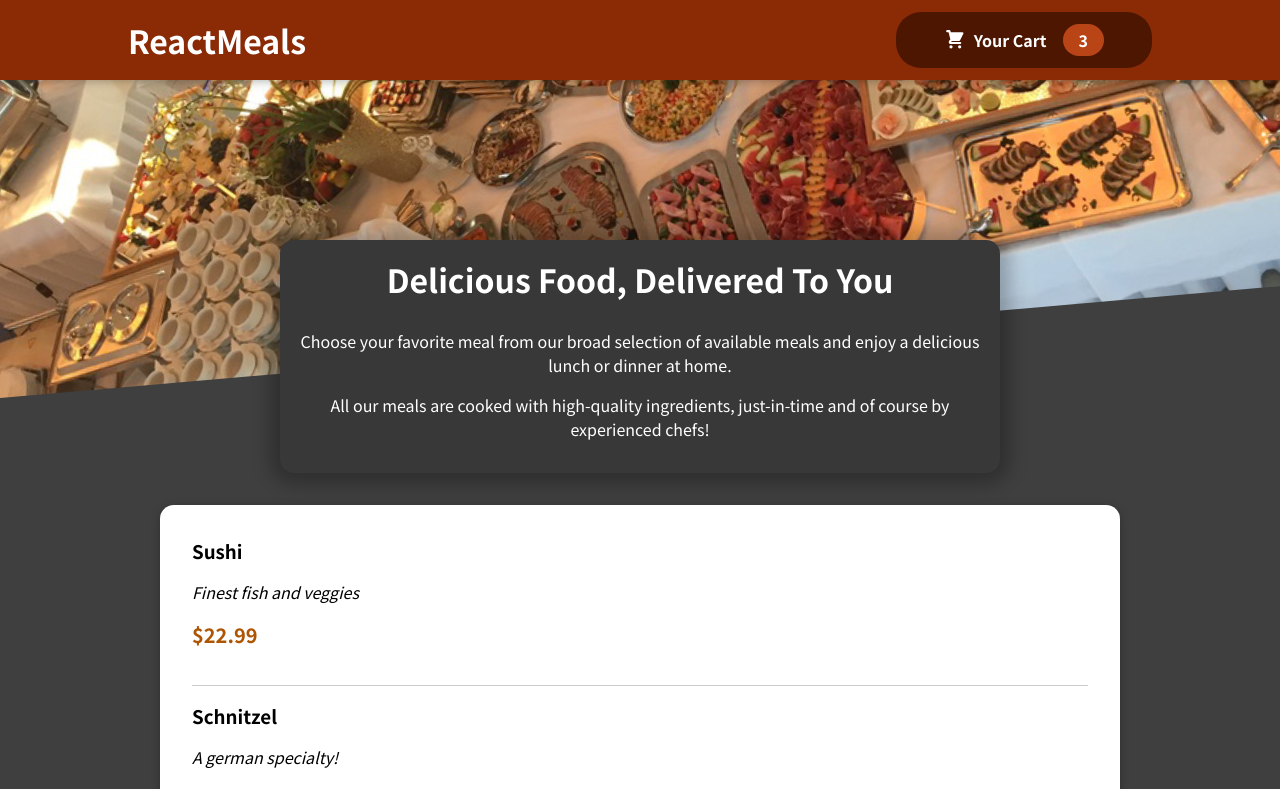
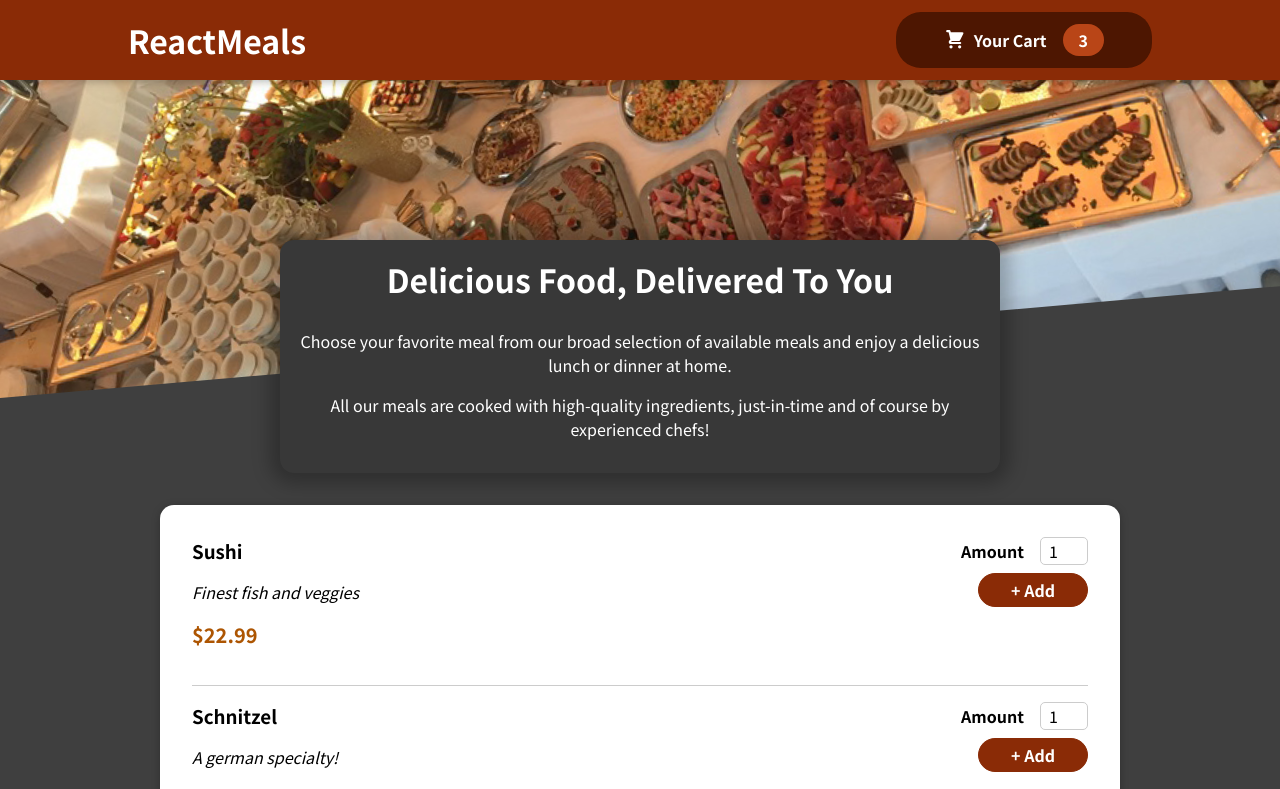
Before and after one commit to IS-Projects/order-food-app-react, a React (Create React App) app: page / in a window 1280 px wide. Shown: the top 789 px of the page. Built offline with nearby package versions, Linux system fonts and the light colour scheme.

Commit message:
updated mealitemform to pass an id for input

```diff
--- a/src/components/Meals/AvailableMeals.js
+++ b/src/components/Meals/AvailableMeals.js
@@ -37,6 +37,7 @@ const AvailableMeals = () => {
           {DUMMY_MEALS.map((meal) => (
             <MealItem
               key={meal.id}
+              id={meal.id}
               name={meal.name}
               description={meal.description}
               price={meal.price}
--- a/src/components/Meals/MealItem/MealItem.js
+++ b/src/components/Meals/MealItem/MealItem.js
@@ -1,16 +1,20 @@
 import classes from "./MealItem.module.css";
+import MealItemForm from "./MealItemForm";
 
-const MealItem = ({ name, description, price }) => {
+const MealItem = ({ name, description, price, id }) => {
   const fixedPrice = price.toFixed(2);
   return (
-    <div className={classes.meal}>
+    <li className={classes.meal}>
       <div>
         <h3>{name}</h3>
         {/* in tutorial, he uses div */}
         <p className={classes.description}>{description}</p>
         <p className={classes.price}>${fixedPrice}</p>
       </div>
-    </div>
+      <div>
+        <MealItemForm id={id} />
+      </div>
+    </li>
   );
 };
 
--- a/src/components/Meals/MealItem/MealItemForm.js
+++ b/src/components/Meals/MealItem/MealItemForm.js
@@ -1,10 +1,20 @@
 import Input from "../../UI/Input";
 import classes from "./MealItemForm.module.css";
 
-const MealItemForm = () => {
+const MealItemForm = (props) => {
   return (
     <form className={classes.form}>
-      <Input label="Amount" id="amount" type="number" />
+      <Input
+        label="Amount"
+        input={{
+          id: "amount_" + props.id,
+          type: "number",
+          min: "1",
+          max: "5",
+          step: "1",
+          defaultValue: "1",
+        }}
+      />
       <button>+ Add</button>
     </form>
   );
--- a/src/components/UI/Input.js
+++ b/src/components/UI/Input.js
@@ -2,9 +2,11 @@ import classes from "./Input.module.css";
 
 const Input = (props) => {
   return (
-    <div className={`${classes.input} ${props.className}`}>
-      <label htmlFor={props.id}>{props.label}</label>
-      <input id={props.id} type={props.type} />
+    <div className={`${classes.input} ${props.className || ""}`}>
+      <label htmlFor={props.input.id}>{props.label}</label>
+      {/* props.input is an object, and using the spread operator will
+      allow us to access each element in that object and add them here */}
+      <input {...props.input} />
     </div>
   );
 };
```
Also changed, not shown: 1 other file (tests, documents, lock files or other folders).
